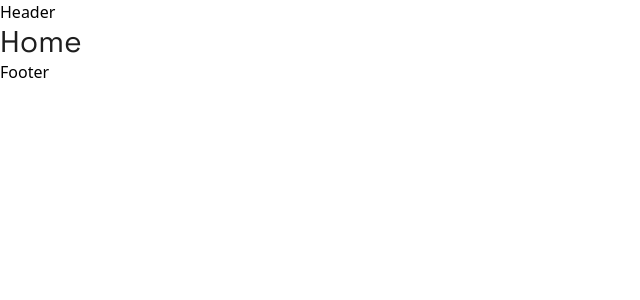
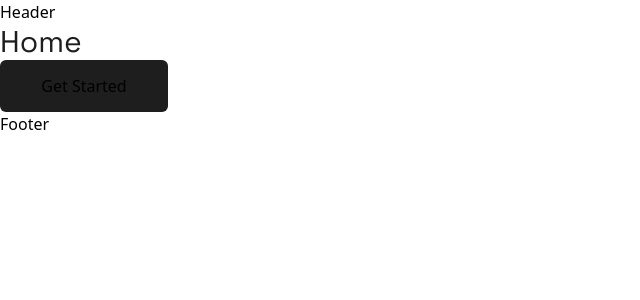
Before and after one commit to Mdsakib999/Logistics-development-M-5, a React (Vite) app: page / in a window 1280 px wide. Shown: the top 300 px of the page, without its empty margins (0-640 px from the left). Built offline with nearby package versions, Linux system fonts and the light colour scheme.

Commit message:
reusable button component createdfor all buttons in app

```diff
--- /dev/null
+++ b/src/components/ui/Button.jsx
@@ -0,0 +1,7 @@
+import React from 'react'
+
+export default function Button({children,bgColor,color}) {
+  return (
+    <button className={`flex items-center text-normal justify-center w-42 h-13 rounded-md py-5 px-10 ${bgColor} text-${color}`}>{children}</button>
+  )
+}
--- a/src/index.css
+++ b/src/index.css
@@ -5,4 +5,6 @@
   --color-secondary: #e5f67c;
   --font-heading: "Space Grotesk", sans-serif;
   --font-text: "DM Sans", sans-serif;
+  --text-normal: 16px;
+  --font-normal: 700;
 }
--- a/src/pages/Home.jsx
+++ b/src/pages/Home.jsx
@@ -1,7 +1,10 @@
+import Button from "../components/ui/Button";
+
 export default function Home() {
   return (
     <div>
       <h1 className="text-3xl font-heading text-primary">Home</h1>
+      <Button color="white" bgColor="bg-primary">Get Started</Button>
     </div>
   );
 }
```
